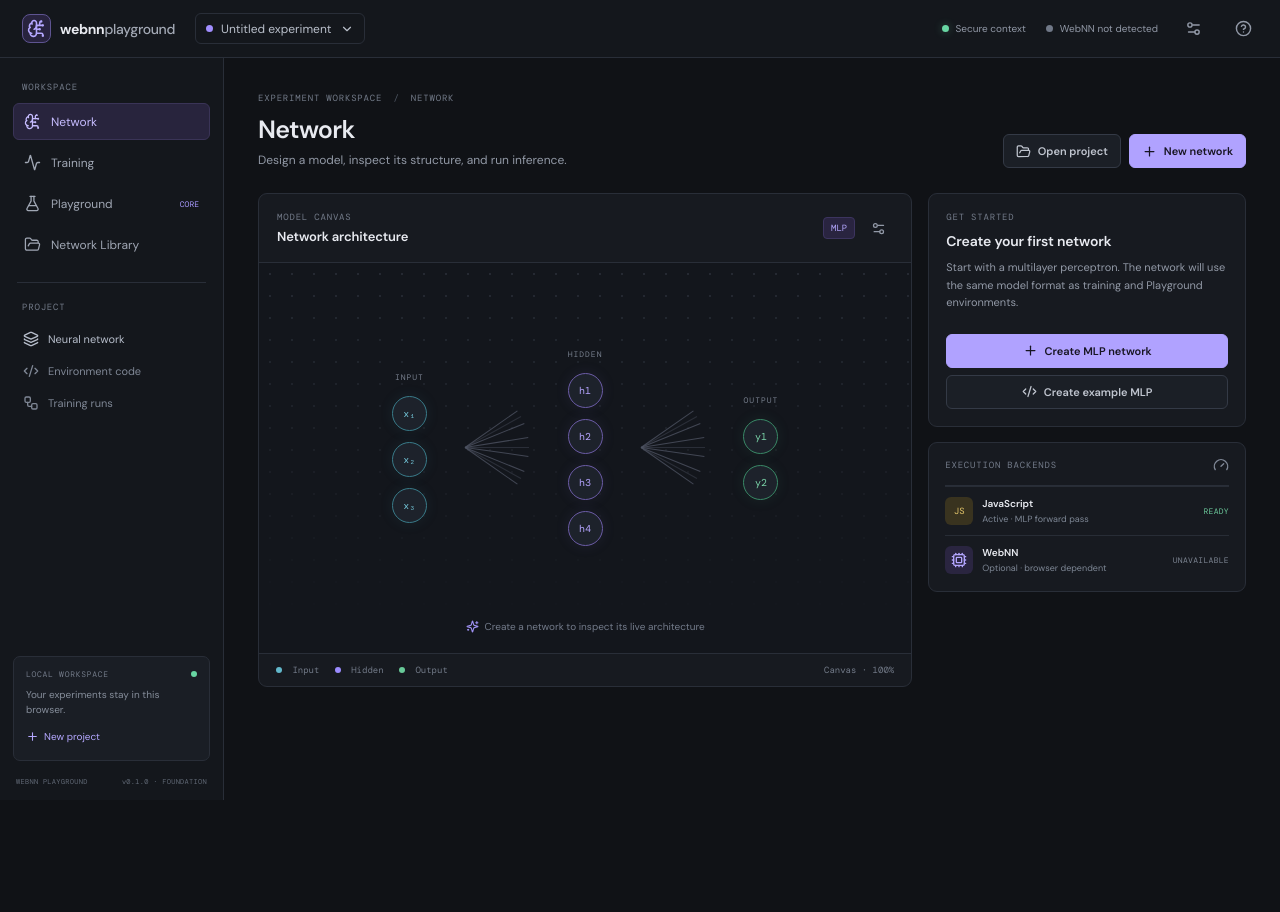
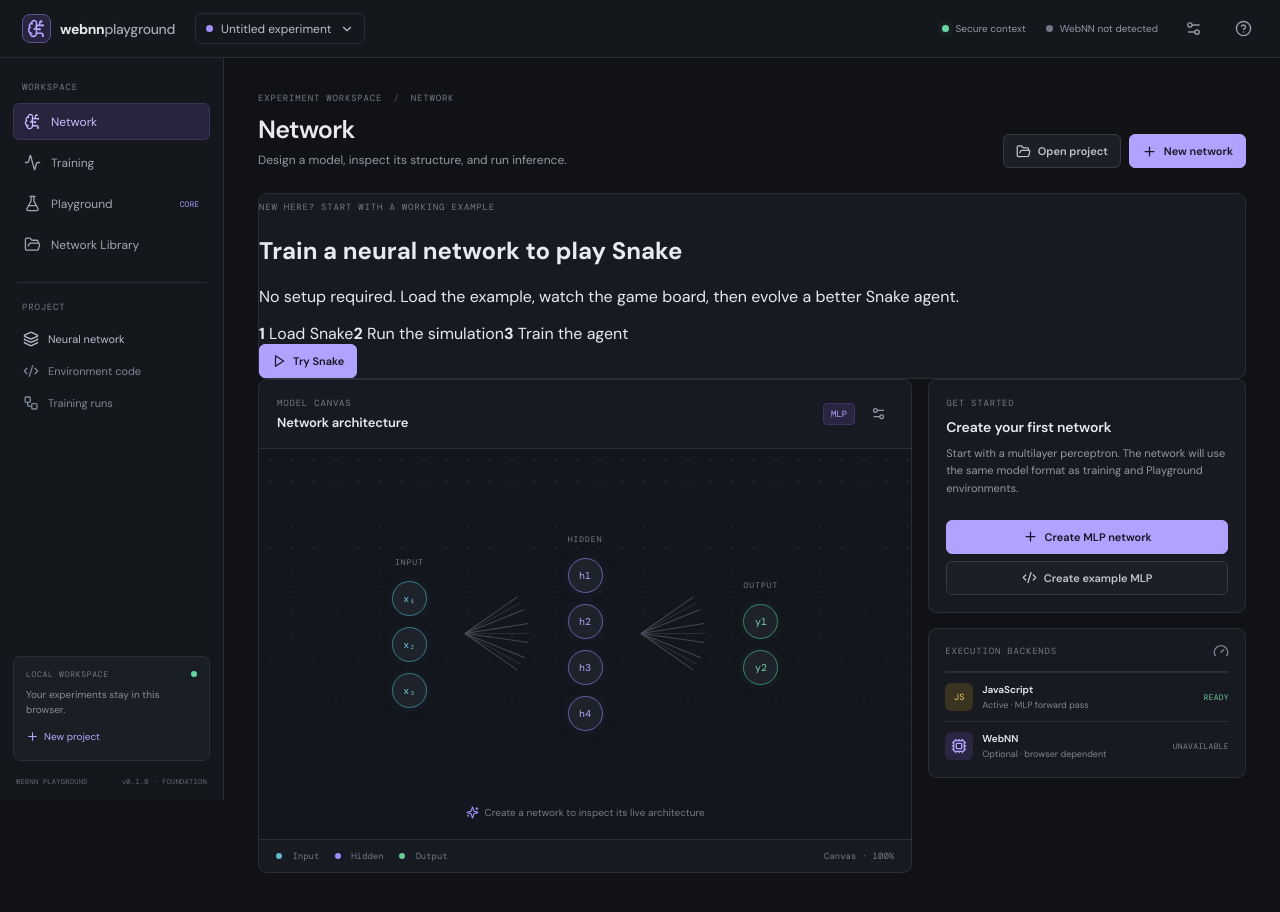
Before and after one commit to ckfun0skf/webnn-playground, a React (Vite) app: page / in a window 1280 px wide. Shown: the top 912 px of the page. Before the commit the page ends 800 px from the top, so only its background shows below. Built offline with nearby package versions, Linux system fonts and the light colour scheme.

Commit message:
feat: add guided Snake getting-started flow and board preview

```diff
--- a/src/App.tsx
+++ b/src/App.tsx
@@ -121,6 +121,23 @@ export default function App() {
             <button className="primary-button"><Plus size={15} /> New {workspace === "playground" ? "environment" : workspace === "network" ? "network" : "experiment"}</button>
           </div>
         </div>
+        {workspace === "network" && !network && (
+          <section className="getting-started panel">
+            <div className="getting-started-copy">
+              <span className="panel-kicker">NEW HERE? START WITH A WORKING EXAMPLE</span>
+              <h2>Train a neural network to play Snake</h2>
+              <p>No setup required. Load the example, watch the game board, then evolve a better Snake agent.</p>
+              <div className="getting-started-steps">
+                <span><b>1</b> Load Snake</span><span><b>2</b> Run the simulation</span><span><b>3</b> Train the agent</span>
+              </div>
+            </div>
+            <button className="primary-button" onClick={() => {
+              setEnvironmentSource(snakeEnvironmentSource);
+              setNetwork(createMLP({ name: "Snake agent", inputSize: 11, layers: [{ units: 16, activation: "relu" }, { units: 3, activation: "softmax" }] }));
+              setWorkspace("playground");
+            }}><Play size={14} /> Try Snake</button>
+          </section>
+        )}
 
         {workspace === "network" && <NetworkOverview network={network} setNetwork={setNetwork} onSaveNetwork={saveToLibrary} inputText={inputText} setInputText={setInputText} prediction={prediction} setPrediction={setPrediction} inferenceError={inferenceError} setInferenceError={setInferenceError} />}
         {workspace === "training" && <TrainingStudio network={network} setNetwork={setNetwork} onSaveNetwork={saveToLibrary} environmentSource={environmentSource} setWorkspace={setWorkspace} />}
@@ -642,6 +659,11 @@ function PlaygroundOverview({
                 inputSize: 11,
                 layers: [{ units: 16, activation: "relu" }, { units: 3, activation: "softmax" }],
               }));
+              setRenderedView({
+                type: "snake", width: 12, height: 12,
+                snake: [{ x: 6, y: 6, head: true }, { x: 5, y: 6 }, { x: 4, y: 6 }],
+                food: { x: 9, y: 3 }, score: 0, steps: 0, terminal: false,
+              });
               setResult(null);
               setLogs([]);
               setRenderedView(null);
@@ -653,6 +675,12 @@ function PlaygroundOverview({
         <div className="environment-editor-meta">
           <span>Exports <code>sessionStart(ctx)</code> and optional <code>sessionEnd(ctx, result)</code></span>
           <span>{source.split("\n").length} lines</span>
+        </div>
+        <div className="playground-howto">
+          <strong>How to run this example</strong>
+          <span>1. Click <b>Load Snake</b> to load the game and its matching 11-input / 3-output network.</span>
+          <span>2. Click <b>Run environment</b> to watch one Snake session.</span>
+          <span>3. Open <b>Training</b> and click <b>Start evolution</b> to train across a population.</span>
         </div>
         <textarea
           className="environment-code"
```
